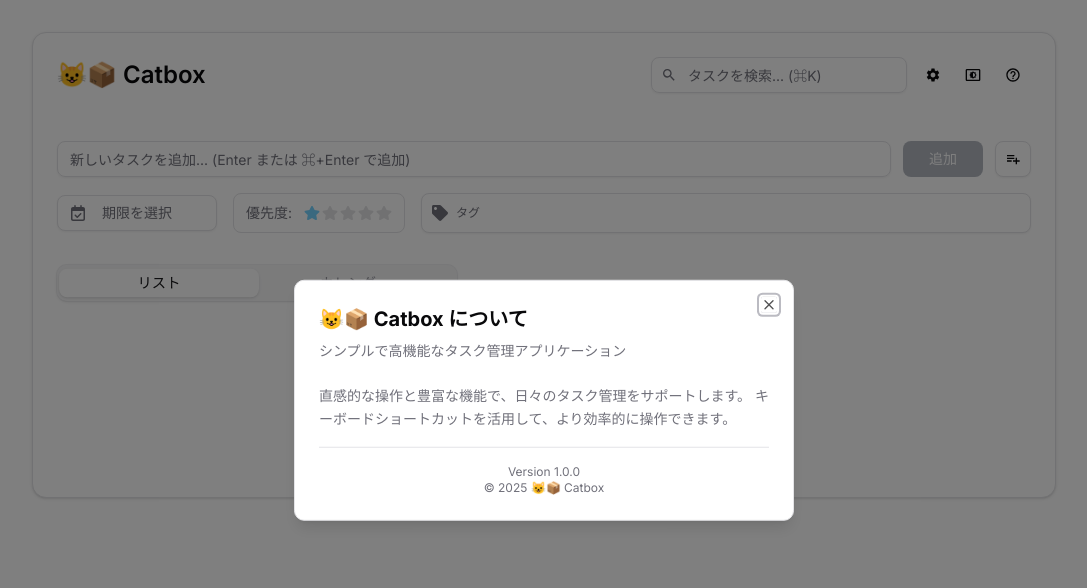
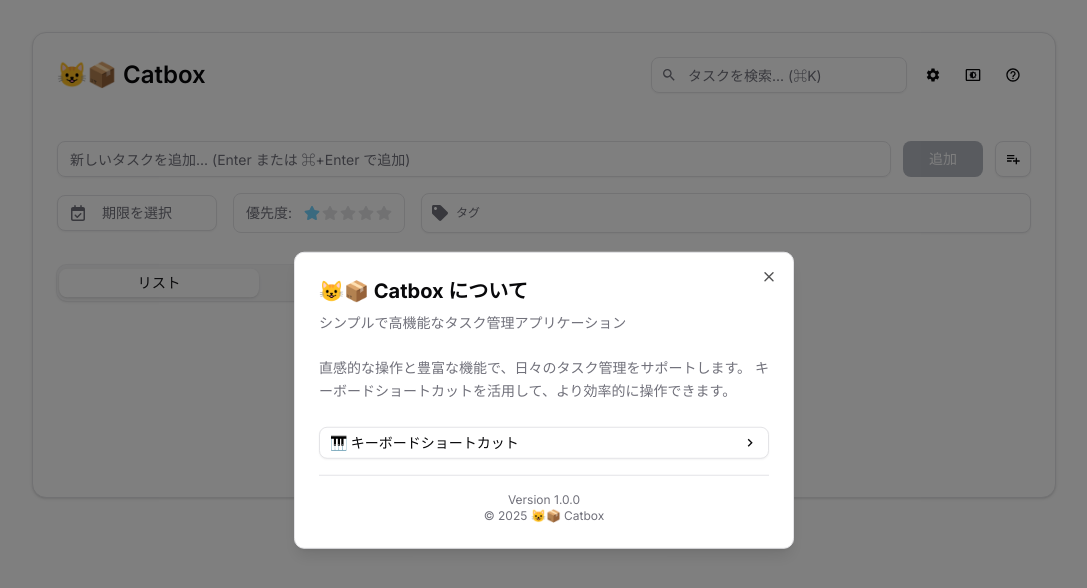
Before and after one commit to koh-tom/catbox, a React (Vite) app: page / in a window 1280 px wide. Both pictures are taken after a click on the button 1109 px from the left and 75 px from the top of the page. Shown: the top 588 px of the page, without its empty margins (96-1183 px from the left). Built offline with nearby package versions, Linux system fonts and the light colour scheme; the HTML template or start-up script is replaced by a standard one.

Commit message:
feat(なし): ✨ ショートカット一覧の実装
ヘルプモーダル内

```diff
--- a/src/components/AboutModal.tsx
+++ b/src/components/AboutModal.tsx
@@ -1,3 +1,6 @@
+import { useState } from 'react';
+import { MdKeyboardArrowDown, MdKeyboardArrowRight } from 'react-icons/md';
+import { Button } from '@/components/ui/button';
 import {
   Dialog,
   DialogContent,
@@ -13,6 +16,8 @@ interface AboutModalProps {
 }
 
 export function AboutModal({ isOpen, onClose }: AboutModalProps) {
+  const [showShortcuts, setShowShortcuts] = useState(false);
+
   return (
     <Dialog open={isOpen} onOpenChange={(open) => !open && onClose()}>
       <DialogContent className="sm:max-w-[500px]">
@@ -31,6 +36,50 @@ export function AboutModal({ isOpen, onClose }: AboutModalProps) {
             </p>
           </div>
 
+          <div className="pt-2">
+            <Button
+              variant="outline"
+              size="sm"
+              onClick={() => setShowShortcuts(!showShortcuts)}
+              className="w-full justify-between"
+            >
+              <span className="flex items-center gap-2">🎹 キーボードショートカット</span>
+              {showShortcuts ? (
+                <MdKeyboardArrowDown className="h-4 w-4" />
+              ) : (
+                <MdKeyboardArrowRight className="h-4 w-4" />
+              )}
+            </Button>
+
+            {showShortcuts && (
+              <div className="mt-2 border rounded-lg p-4 bg-muted/50 animate-in fade-in slide-in-from-top-2 duration-200">
+                <div className="grid grid-cols-[1fr,auto] gap-y-2 text-sm">
+                  <span className="text-muted-foreground">タスク検索</span>
+                  <div className="flex gap-1">
+                    <kbd className="pointer-events-none inline-flex h-5 select-none items-center gap-1 rounded border bg-muted px-1.5 font-mono text-[10px] font-medium text-muted-foreground opacity-100">
+                      <span className="text-xs">⌘</span>Ctrl
+                    </kbd>
+                    <span className="text-muted-foreground">+</span>
+                    <kbd className="pointer-events-none inline-flex h-5 select-none items-center gap-1 rounded border bg-muted px-1.5 font-mono text-[10px] font-medium text-muted-foreground opacity-100">
+                      K
+                    </kbd>
+                  </div>
+
+                  <span className="text-muted-foreground">タスク保存 (入力時)</span>
+                  <div className="flex gap-1">
+                    <kbd className="pointer-events-none inline-flex h-5 select-none items-center gap-1 rounded border bg-muted px-1.5 font-mono text-[10px] font-medium text-muted-foreground opacity-100">
+                      <span className="text-xs">⌘</span>Ctrl
+                    </kbd>
+                    <span className="text-muted-foreground">+</span>
+                    <kbd className="pointer-events-none inline-flex h-5 select-none items-center gap-1 rounded border bg-muted px-1.5 font-mono text-[10px] font-medium text-muted-foreground opacity-100">
+                      Enter
+                    </kbd>
+                  </div>
+                </div>
+              </div>
+            )}
+          </div>
+
           <div className="text-xs text-center text-muted-foreground pt-4 border-t">
             <p>Version 1.0.0</p>
             <p>© 2025 {APP_NAME}</p>
```
